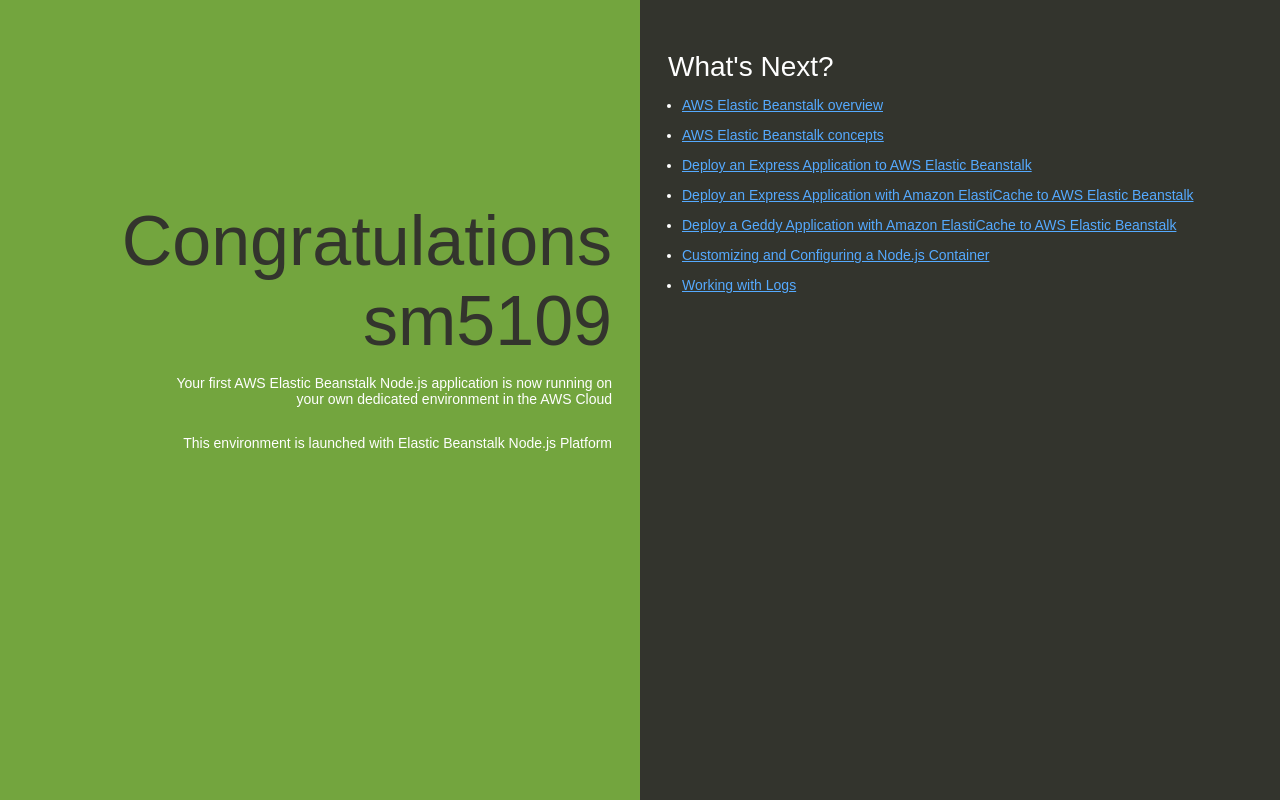
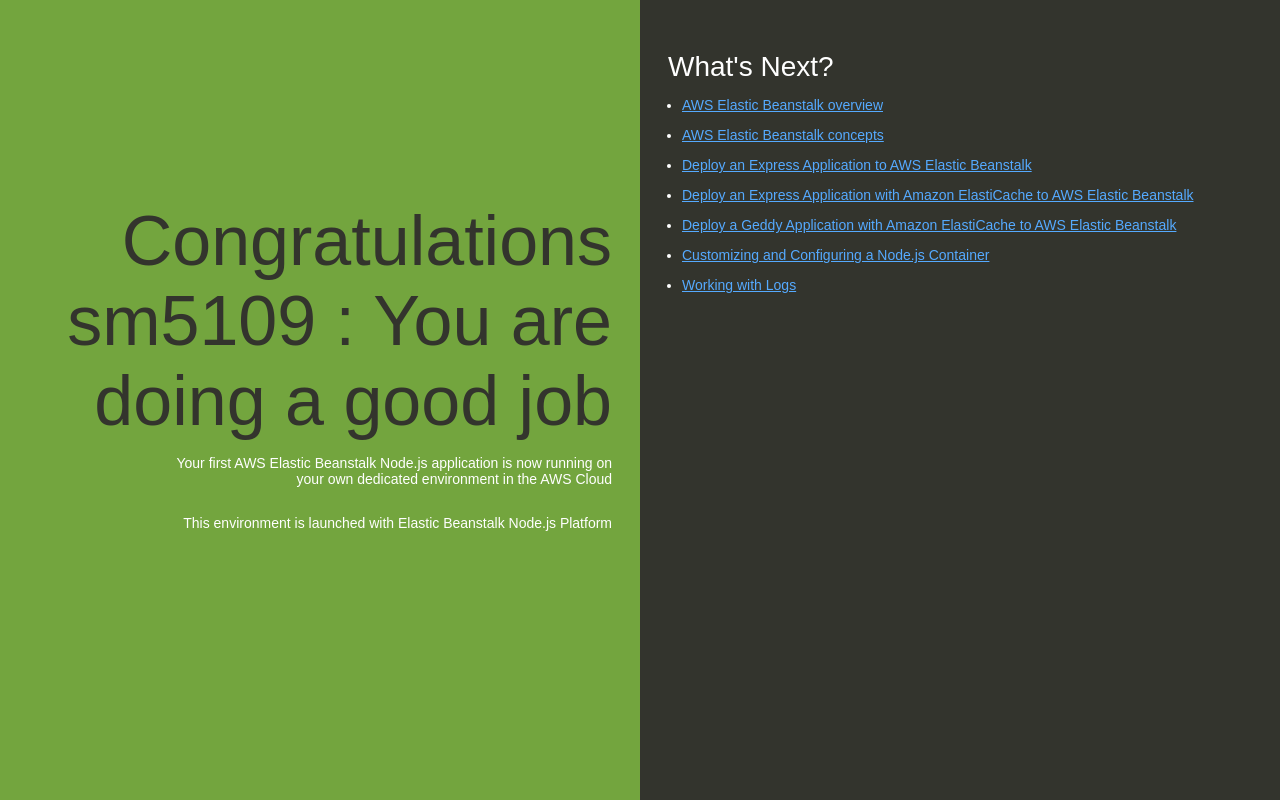
Before and after one commit to summahto/sm-test-app, a website: page index.html in a window 1280 px wide. Drawn offline with Linux system fonts and the light colour scheme.

Commit message:
Update index.html

```diff
--- a/index.html
+++ b/index.html
@@ -74,7 +74,7 @@
   </head>
   <body>
     <div class="textColumn">
-      <h1>Congratulations sm5109</h1>
+      <h1>Congratulations sm5109 : You are doing a good job</h1>
       <p>Your first AWS Elastic Beanstalk Node.js application is now running on your own dedicated environment in the AWS Cloud</p>
       <p>This environment is launched with Elastic Beanstalk Node.js Platform</p>
     </div>
```
